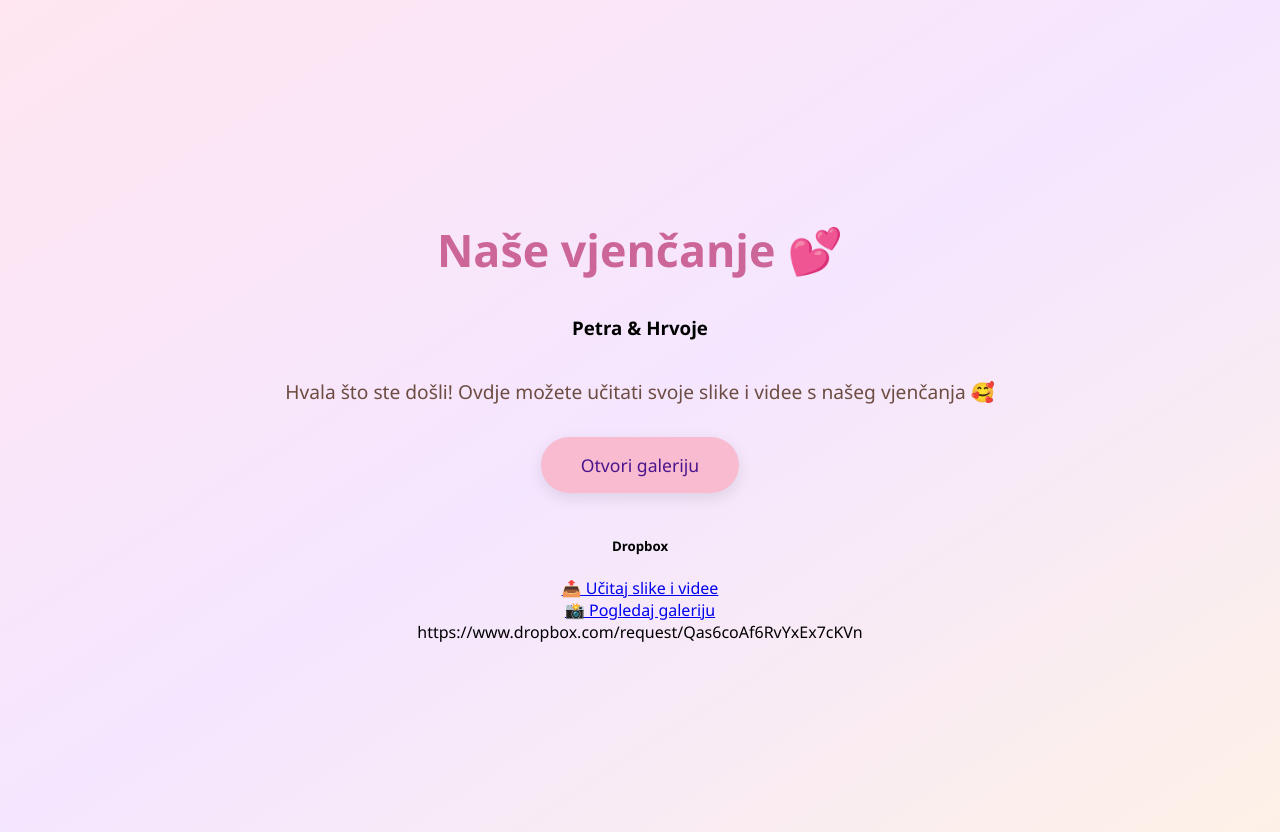
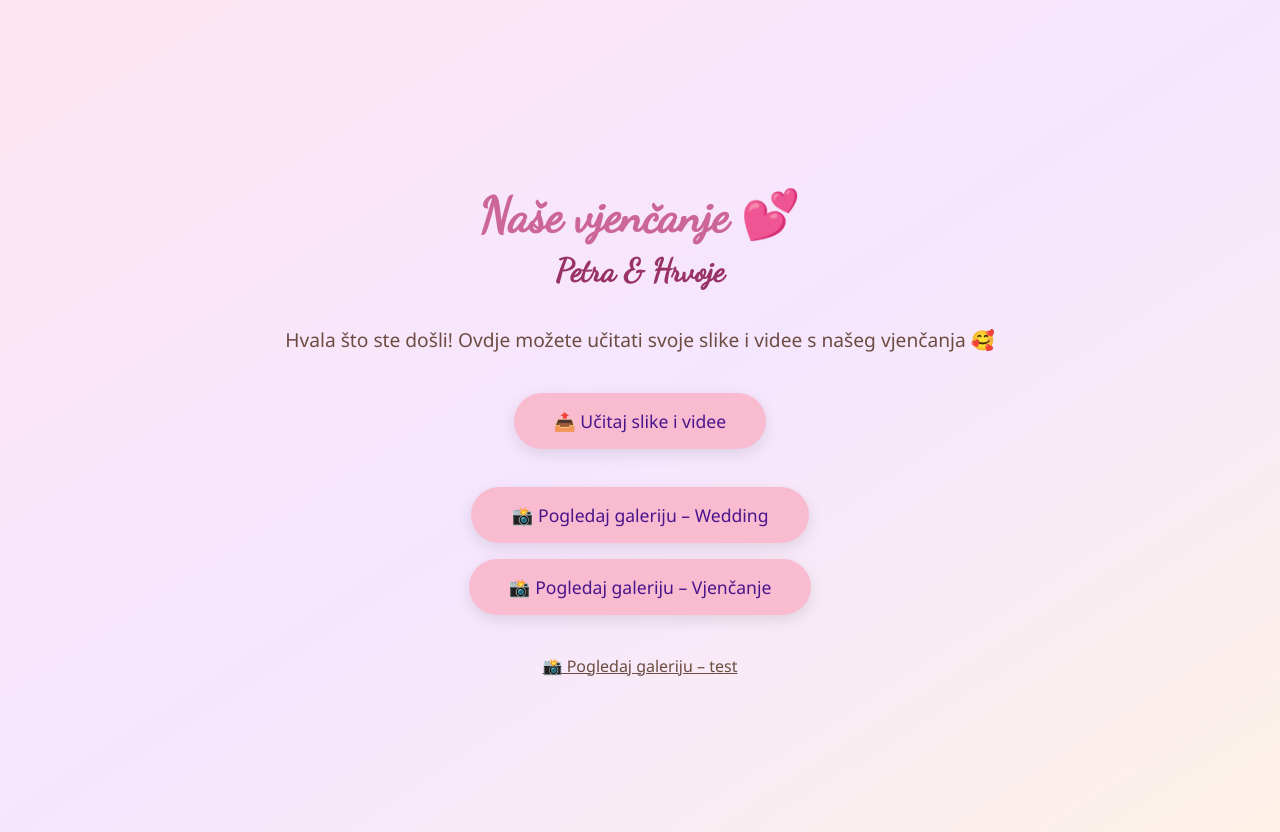
Before and after one commit to Dajana-Kristo/Wedding, a plain HTML site: page galerija.html in a window 1280 px wide. Drawn offline with Linux system fonts and the light colour scheme.

Commit message:
Update galerija.html

```diff
--- a/galerija.html
+++ b/galerija.html
@@ -4,6 +4,10 @@
   <meta charset="UTF-8" />
   <meta name="viewport" content="width=device-width, initial-scale=1.0"/>
   <title>Petra & Hrvoje 💕</title>
+
+  <!-- Google Font: Dancing Script -->
+  <link href="https://fonts.googleapis.com/css2?family=Dancing+Script&display=swap" rel="stylesheet">
+
   <style>
     body {
       background: linear-gradient(to bottom right, #ffe6f0, #f5e6ff, #fdf1e7);
@@ -17,16 +21,30 @@
       text-align: center;
       padding: 1rem;
     }
+
+    h1, h3 {
+      font-family: 'Dancing Script', cursive;
+    }
+
     h1 {
       color: #cc6699;
-      font-size: 2.8rem;
+      font-size: 3rem;
+      margin-bottom: 0.5rem;
+    }
+
+    h3 {
+      font-size: 2rem;
+      margin-top: 0;
       margin-bottom: 1rem;
+      color: #993366;
     }
+
     p {
       font-size: 1.2rem;
       color: #6d4c41;
       margin-bottom: 2rem;
     }
+
     .upload-button {
       background-color: #f8bbd0;
       color: #4a148c;
@@ -38,9 +56,19 @@
       transition: background-color 0.3s ease;
       text-decoration: none;
       box-shadow: 0 5px 15px rgba(0,0,0,0.1);
+      margin: 0.5rem;
+      display: inline-block;
     }
+
     .upload-button:hover {
       background-color: #f48fb1;
+    }
+
+    .gallery-link {
+      margin-top: 2rem;
+      font-size: 1rem;
+      color: #6d4c41;
+      text-decoration: underline;
     }
   </style>
 </head>
@@ -48,19 +76,18 @@
   <h1>Naše vjenčanje 💕</h1>
   <h3>Petra & Hrvoje</h3>
   <p>Hvala što ste došli! Ovdje možete učitati svoje slike i videe s našeg vjenčanja 🥰</p>
-  <a class="upload-button" href="https://e.pcloud.com/#/puplink?code=uRu7Z0bGeJmcglxVDjRBiHHuAgJqnuncy" target="_blank">
-    Otvori galeriju
+
+  <a class="upload-button" href="https://e.pcloud.com/#/puplink?code=ztu7ZJXievsT4oGmL8wyrMu4QzpkDWFY7" target="_blank">
+    📤 Učitaj slike i videe
   </a>
   <br>
-  <h5>Dropbox</h5>
-  <a class="button" href="https://www.dropbox.com/request/Qas6coAf6RvYxEx7cKVn" target="_blank">
-    📤 Učitaj slike i videe
+  <a class="upload-button" href="https://e.pcloud.link/publink/show?code=kZEYbEZtwFVV7uvnvHApYIOqHdPyLriQ45k" target="_blank">
+    📸 Pogledaj galeriju – Wedding
+  </a>
+  <a class="upload-button" href="https://e.pcloud.link/publink/show?code=kZnbbEZ3FqjSiIwx05JlvmbM21bXfbD1wa7" target="_blank">
+    📸 Pogledaj galeriju – Vjenčanje
   </a>
 
-  <!-- Gumb za pregled galerije -->
-  <a class="button" href="https://www.dropbox.com/scl/fo/ppp8hny85ip7vbe7gczvt/AIDRCvsNKaOoJry7VQ1MStE?rlkey=1lvlp5x57f75vilxqi4urjgjb&st=i0v91y7e&dl=0" target="_blank">
-    📸 Pogledaj galeriju
-  </a>
-  https://www.dropbox.com/request/Qas6coAf6RvYxEx7cKVn
+  <a class="gallery-link" href="galerija.html">📸 Pogledaj galeriju – test</a>
 </body>
 </html>
```
